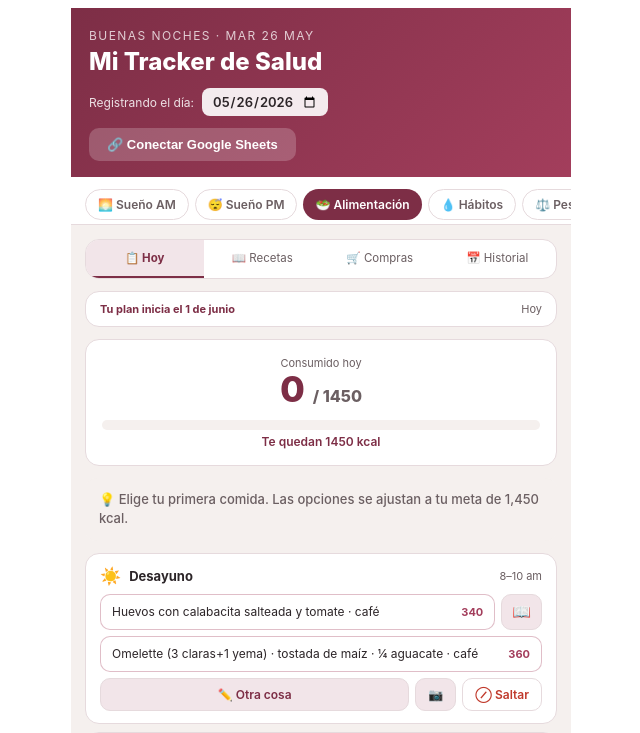
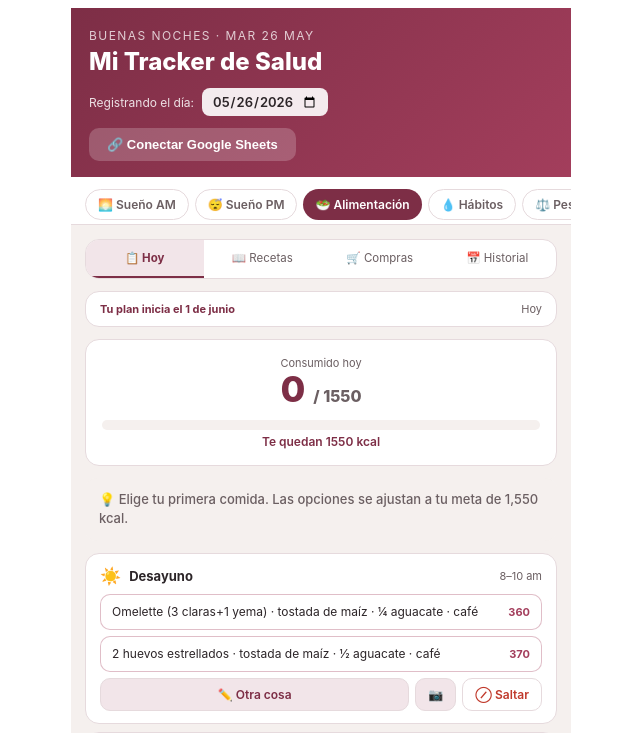
Before and after one commit to ximenaiturriagac/health-tracker, a React (Vite) app: page / in a window 1280 px wide. Shown: the top 733 px of the page, without its empty margins (319-959 px from the left). Built offline with nearby package versions, Linux system fonts and the light colour scheme.

Commit message:
Update App.jsx

```diff
--- a/src/App.jsx
+++ b/src/App.jsx
@@ -5,7 +5,7 @@
 const SCOPES = "https://www.googleapis.com/auth/spreadsheets";
 const SHEET_ID = "1b2oHbykr31dMu6QGwy8puWhh-F5Xbd40RQBDEpXhgSs";
 const PLAN_START = new Date("2026-06-01");
-const TARGET = 1450;
+const TARGET = 1550;
 
 // ── STORAGE (localStorage) ────────────────────────────────────────────────
 const LS = {
@@ -274,7 +274,8 @@
   { kw:["manzana"], k:75 }, { kw:["plátano","platano"], k:105 }, { kw:["naranja"], k:65 },
   { kw:["mango"], k:100 }, { kw:["fresas"], k:50 },
   { kw:["galleta"], k:50 }, { kw:["pan dulce","dona","concha"], k:300 },
-  { kw:["huevo"], k:70 }, { kw:["yogur","yogurt"], k:120 }, { kw:["queso"], k:110 },
+  { kw:["huevo"], k:70 }, { kw:["yogur","yogurt"], k:120 }, { kw:["cottage","queso cottage","requesón"], k:90 }, { kw:["queso panela","panela"], k:90 }, { kw:["queso"], k:110 },
+  { kw:["papaya"], k:60 }, { kw:["sandía","sandia"], k:50 }, { kw:["melón","melon"], k:60 }, { kw:["piña","pina"], k:80 }, { kw:["uvas","uva"], k:90 }, { kw:["durazno"], k:60 }, { kw:["arándanos","arandanos"], k:60 }, { kw:["mandarina"], k:45 }, { kw:["kiwi"], k:45 },
   { kw:["proteína","proteina","scoop","fitmingo","isopure"], k:140 },
   { kw:["espinaca"], k:10 }, { kw:["jitomate","tomate"], k:20 },
   { kw:["leche deslactosada","500 ml leche","leche"], k:200 }, { kw:["arroz"], k:200 }, { kw:["frijoles","frijol"], k:130 },
@@ -762,12 +763,12 @@
   }
 
   let advice, aCol, aBg;
-  if (loggedKeys.length === 0) { advice="Elige tu primera comida. Las opciones se ajustan a tu meta de 1,450 kcal."; aCol=MUTED; aBg=NEUTRAL; }
+  if (loggedKeys.length === 0) { advice="Elige tu primera comida. Las opciones se ajustan a tu meta de 1,550 kcal."; aCol=MUTED; aBg=NEUTRAL; }
   else if (loggedKeys.length === 5) {
     if (consumed <= TARGET+50) { advice=`¡Día completo! Cerraste en ${consumed} kcal. 🎉`; aCol=VINO; aBg=VINO_LIGHT; }
     else { advice=`Cerraste en ${consumed} kcal (${consumed-TARGET} sobre la meta). Mañana retomas.`; aCol="#92500E"; aBg="#FBEEDD"; }
   } else if (remaining < 0) { advice=`Superaste tu meta por ${Math.abs(remaining)} kcal. Verás solo opciones ligeras.`; aCol="#92500E"; aBg="#FBEEDD"; }
-  else { advice=`Te quedan ${remaining} kcal. Las opciones ya están dimensionadas para cerrar cerca de 1,450.`; aCol=VINO; aBg=VINO_LIGHT; }
+  else { advice=`Te quedan ${remaining} kcal. Las opciones ya están dimensionadas para cerrar cerca de 1,550.`; aCol=VINO; aBg=VINO_LIGHT; }
 
   const recipeList = Object.entries(RECIPES)
     .filter(([,r]) => r.t.toLowerCase().includes(recipeSearch.toLowerCase()))
```
